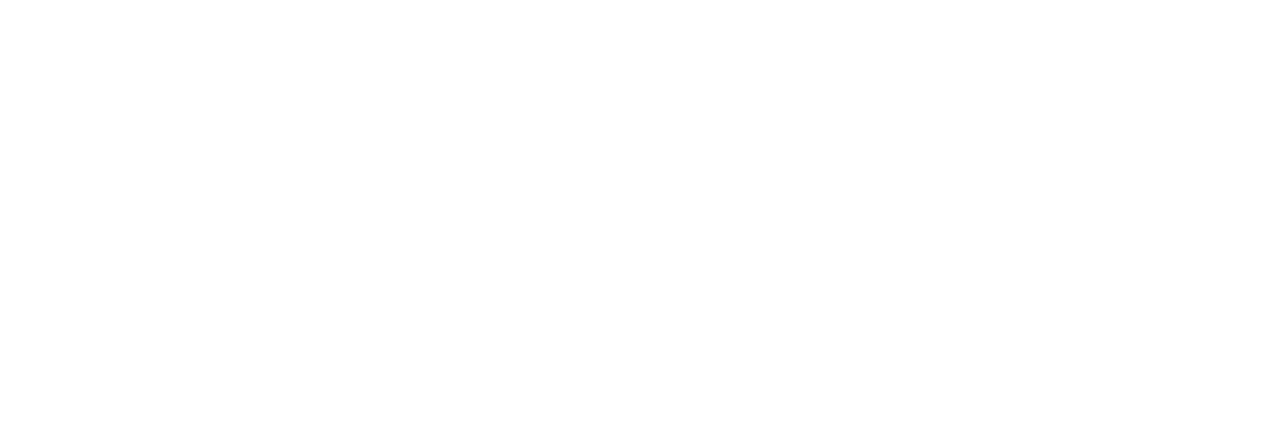
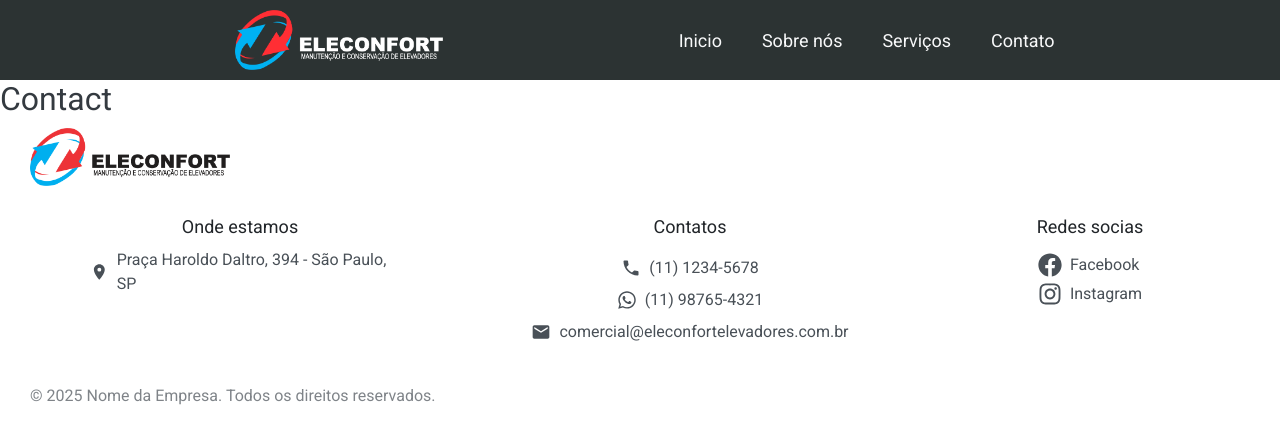
Before and after one commit to guilhermepadial4/eleconfort-elevadores, a React (Vite) app: page /contato in a window 1280 px wide. Before the commit this address had no page. Shown: the top 444 px of the page. Built offline with nearby package versions, Linux system fonts and the light colour scheme.

Commit message:
add: creation page contact

```diff
--- a/src/components/Header/Header.jsx
+++ b/src/components/Header/Header.jsx
@@ -14,7 +14,7 @@ export function Header() {
           <Link to="/">Inicio</Link>
           <Link to="/sobre">Sobre nós</Link>
           <Link to="/servicos">Serviços</Link>
-          <p>Contato</p>
+          <Link to="/contato">Contato</Link>
         </div>
       </header>
     </>
--- /dev/null
+++ b/src/pages/Contact.jsx
@@ -0,0 +1,12 @@
+import { Header } from '../components/Header/Header';
+import { Footer } from '../components/Footer/Footer';
+
+export function Contact() {
+  return (
+    <>
+      <Header />
+      <h1>Contact</h1>
+      <Footer />
+    </>
+  );
+}
--- a/src/pages/Services.jsx
+++ b/src/pages/Services.jsx
@@ -1,6 +1,6 @@
 import { CallToAction } from '../components/CallToAction/CallToAction';
 import { Footer } from '../components/Footer/Footer';
-import { Header } from '../components/header/Header';
+import { Header } from '../components/Header/Header';
 import { HeroBannerServices } from '../components/HeroBannerServices/HeroBannerServices';
 import { ServicesPictures } from '../components/Services/Services';
 
--- a/src/routes.jsx
+++ b/src/routes.jsx
@@ -3,6 +3,7 @@ import { Routes, Route } from 'react-router-dom';
 import Home from './pages/Home';
 import { About } from './pages/about';
 import { Services } from './pages/Services';
+import { Contact } from './pages/Contact';
 
 export function AppRoutes() {
   return (
@@ -10,6 +11,7 @@ export function AppRoutes() {
       <Route path="/" element={<Home />} />
       <Route path="/sobre" element={<About />} />
       <Route path="/servicos" element={<Services />} />
+      <Route path="/contato" element={<Contact />} />
     </Routes>
   );
 }
```
